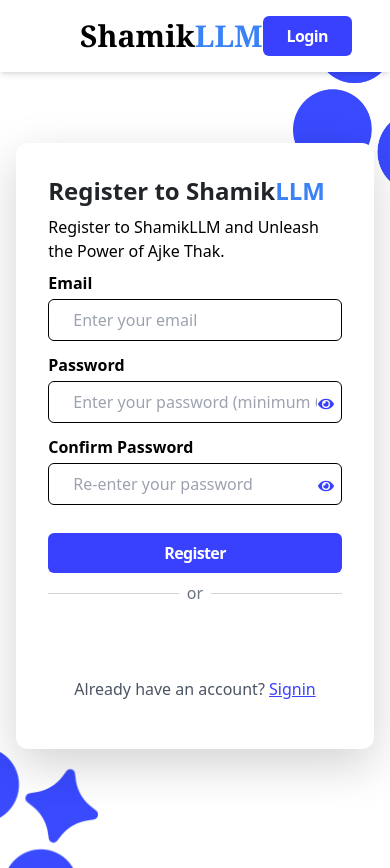
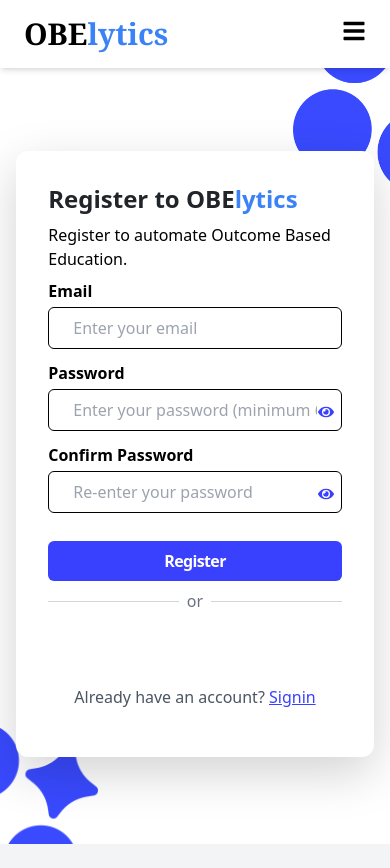
Before and after one commit to bithi22/programming-outcome-llm-project-frontend, a React (Create React App) app: page /register in a window 390 px wide. After the commit the page ends 844 px from the top, so only its background shows below. Built offline with nearby package versions, Linux system fonts and the light colour scheme.

Commit message:
Responsive Auth Pages

```diff
--- a/src/components/Navbar.js
+++ b/src/components/Navbar.js
@@ -1,29 +1,37 @@
-import React from "react";
+import React, { useState } from "react";
 import { Link } from "react-router-dom";
+import { FaBars, FaTimes } from "react-icons/fa";
 import LogoutButton from "./LogoutButton";
 
 function Navbar({ navItems, actionButton, buttonStyle, logout }) {
+  const [isMobileMenuOpen, setIsMobileMenuOpen] = useState(false);
+
+  const toggleMobileMenu = () => {
+    setIsMobileMenuOpen(!isMobileMenuOpen);
+  };
+
   return (
-    <nav className="flex items-center justify-between bg-white py-3 px-6 shadow-md fixed top-0 left-0 w-full z-10">
+    <nav className="bg-white py-3 px-6 shadow-md fixed top-0 left-0 w-full z-50">
+      <div className="flex items-center justify-between">
         {/* Logo */}
-      <div className="flex items-center">
+        <div>
           <Link
             to="/"
-          className="text-3xl font-serif font-bold no-underline ml-14"
+            className="text-3xl font-serif font-bold no-underline md:px-20"
           >
-          <span className="text-black">Shamik</span>
-          <span className="text-blue-500">LLM</span>
+            <span className="text-black">OBE</span>
+            <span className="text-blue-500">lytics</span>
           </Link>
         </div>
 
-      {/* Navigation Links and Action Button */}
-      <div className="flex items-center space-x-20 mr-20">
+        {/* Desktop Nav Items */}
+        <div className="hidden md:flex items-center space-x-8 mr-20">
           {navItems &&
             navItems.map((item, index) => (
               <Link
                 key={index}
                 to={item.path}
-              className="text-black hover:!text-blue-700  text-lg no-underline"
+                className="text-black hover:!text-blue-700 text-lg no-underline"
               >
                 {item.label}
               </Link>
@@ -36,10 +44,49 @@ function Navbar({ navItems, actionButton, buttonStyle, logout }) {
               {actionButton.label}
             </Link>
           )}
+          {logout && <LogoutButton />}
+        </div>
 
+        {/* Mobile Hamburger */}
+        <div className="md:hidden relative">
+          <button
+            onClick={toggleMobileMenu}
+            className="text-black focus:outline-none"
+          >
+            {isMobileMenuOpen ? <FaTimes size={24} /> : <FaBars size={24} />}
+          </button>
+
+          {/* Mobile Dropdown */}
+          {isMobileMenuOpen && (
+            <div className="absolute right-0 mt-2 w-48 bg-white shadow-md rounded-md border border-gray-300 py-2 px-4 flex flex-col space-y-2">
+              {navItems &&
+                navItems.map((item, index) => (
+                  <Link
+                    key={index}
+                    to={item.path}
+                    className="text-black text-lg py-2 px-4 border-b border-gray-200 hover:bg-gray-100"
+                    onClick={() => setIsMobileMenuOpen(false)}
+                  >
+                    {item.label}
+                  </Link>
+                ))}
+              {actionButton && (
+                <Link
+                  to={actionButton.path}
+                  className="text-black text-lg py-2 px-4 border-b border-gray-200 hover:bg-gray-100"
+                  onClick={() => setIsMobileMenuOpen(false)}
+                >
+                  {actionButton.label}
+                </Link>
+              )}
               {logout && (
-          <LogoutButton/>
+                <div className="py-2 px-4 border-t border-gray-200" onClick={() => setIsMobileMenuOpen(false)}>
+                  <LogoutButton />
+                </div>
               )}
+            </div>
+          )}
+        </div>
       </div>
     </nav>
   );
--- a/src/pages/Login.js
+++ b/src/pages/Login.js
@@ -107,9 +107,10 @@ function Login() {
         navItems={navItems}
         actionButton={actionButton}
         buttonStyle="bg-[#3941ff] text-white py-2 px-4 rounded-md font-inter font-semibold text-[16px] tracking-[-0.04em] text-center hover:bg-[#2C36CC] "
-        className="fixed top-0 left-0 w-full z-50"
       />
-      <div className="pt-4 items-center justify-center">
+      <div className="h-16"></div>
+
+      <div className="flex flex-col items-center justify-center min-h-[calc(100vh-4rem)]">
         {/* Vector Images (scaled by viewport width) */}
         <img
           src="/assets/Vector1.png"
@@ -122,16 +123,13 @@ function Login() {
           className="absolute top-[4rem] right-0 w-[25vw] md:w-[20vw] h-auto"
         />
 
-        {/* Main Container */}
-        <div className="flex flex-col items-center justify-center w-full min-h-screen">
           {/* Login Card */}
-          <div className="relative bg-white shadow-lg rounded-xl p-8 w-11/12 max-w-sm md:max-w-md">
+          <div className="flex flex-col bg-white shadow-lg rounded-xl p-8 w-11/12 max-w-sm md:max-w-md my-4 z-20">
             <h2 className="text-2xl font-bold mb-2 text-left">
-              Welcome back to Shamik
-              <span className="text-blue-500">LLM</span>
+              Welcome back to OBE<span className="text-blue-500">lytics</span>
             </h2>
             <p className="text-black mb-2 text-left">
-              Register to ShamikLLM and Unleash the Power of Ajke Thak.
+              A single source for Outcome Based Education
             </p>
 
             <form onSubmit={handleSubmit}>
@@ -266,7 +264,6 @@ function Login() {
               </NavLink>
             </p>
           </div>
-        </div>
       </div>
     </div>
   );
--- a/src/pages/Register.js
+++ b/src/pages/Register.js
@@ -6,7 +6,6 @@ import { FaEye, FaEyeSlash } from "react-icons/fa";
 import GoogleAuth from "../components/GoogleAuth";
 
 axios.defaults.withCredentials = true; // Enables sending cookies with every request
-
 
 function Register() {
   const [email, setEmail] = useState("");
@@ -130,11 +129,10 @@ function Register() {
         navItems={navItems}
         actionButton={actionButton}
         buttonStyle="bg-[#3941ff] text-white py-2 px-4 rounded-md font-inter font-semibold text-[16px] tracking-[-0.04em] text-center hover:bg-[#2C36CC]"
-        className="fixed top-0 left-0 w-full z-50"
       />
-
+      <div className="h-16"></div>
       {/* Padding top equal to Navbar height (e.g., pt-16 for 4rem) */}
-      <div className="pt-4 items-center justify-center">
+      <div className="flex flex-col items-center justify-center min-h-[calc(100vh-4rem)]">
         {/* Vector Images (scaled by viewport width) */}
         <img
           src="/assets/Vector1.png"
@@ -148,13 +146,12 @@ function Register() {
         />
 
         {/* Card container with margin-top to maintain spacing */}
-        <div className="flex flex-col items-center justify-center w-full min-h-screen">
-          <div className="relative bg-white shadow-lg rounded-xl p-8 w-11/12 max-w-sm md:max-w-md">
+        <div className="flex flex-col bg-white shadow-lg rounded-xl p-8 w-11/12 max-w-sm md:max-w-md mt-4 mb-4 z-20">
           <h2 className="text-2xl font-bold mb-2 text-left">
-              Register to Shamik<span className="text-blue-500">LLM</span>
+            Register to OBE<span className="text-blue-500">lytics</span>
           </h2>
           <p className="text-black mb-2 text-left">
-              Register to ShamikLLM and Unleash the Power of Ajke Thak.
+            Register to automate Outcome Based Education.
           </p>
 
           <form onSubmit={handleSubmit}>
@@ -322,7 +319,11 @@ function Register() {
           </div>
 
           {/* Google Login Button */}
-            <GoogleAuth setGlobalError={setGlobalError} navigate={navigate} setLoading={setLoading}/>
+          <GoogleAuth
+            setGlobalError={setGlobalError}
+            navigate={navigate}
+            setLoading={setLoading}
+          />
 
           <p className="mt-4 text-gray-600 text-center">
             Already have an account?{" "}
@@ -340,7 +341,6 @@ function Register() {
         </div>
       </div>
     </div>
-    </div>
   );
 }
 
--- a/src/pages/VerifyEmail.js
+++ b/src/pages/VerifyEmail.js
@@ -1,10 +1,9 @@
-import React, { useState,useEffect } from "react";
+import React, { useState, useEffect } from "react";
 import { useNavigate, useSearchParams } from "react-router-dom";
 import Navbar from "../components/Navbar";
 import axios from "axios";
 
 axios.defaults.withCredentials = true; // Enables sending cookies with every request
-
 
 function EmailVerification() {
   const [searchParams] = useSearchParams();
@@ -16,15 +15,13 @@ function EmailVerification() {
   const [tokenError, setTokenError] = useState("");
   const navigate = useNavigate();
 
+  // useEffect(()=>{
+  //     const token = localStorage.getItem('accessToken');
+  //         if (token) {
+  //           navigate("/dashboard")
+  //         }
 
-  useEffect(()=>{
-      const token = localStorage.getItem('accessToken');
-          if (token) {
-            navigate("/dashboard")
-          }
-
-    },[])
-
+  //   },[])
 
   const handleVerify = async (e) => {
     e.preventDefault();
@@ -61,8 +58,10 @@ function EmailVerification() {
   return (
     <>
       {email && (
-        <div className="relative h-screen bg-white flex flex-col items-center justify-center">
+        <div className="relative min-h-screen bg-white">
           <Navbar />
+          <div className="h-16"></div>
+          <div className="flex flex-col items-center justify-center min-h-[calc(100vh-4rem)]">
             {/* Vector Images (scaled by viewport width) */}
             <img
               src="/assets/Vector1.png"
@@ -74,7 +73,7 @@ function EmailVerification() {
               alt="Decorative Vector 2"
               className="absolute top-[4rem] right-0 w-[25vw] md:w-[20vw] h-auto"
             />
-          <div className="bg-white shadow-lg rounded-xl p-8 w-[400px]">
+            <div className="flex flex-col bg-white shadow-lg rounded-xl p-8 w-11/12 max-w-lg md:max-w-lg my-4 z-20">
               <h2 className="text-2xl font-bold mb-4">Email Verification</h2>
               <p className="mb-4">
                 A verification token has been sent to <strong>{email}</strong>.
@@ -173,6 +172,7 @@ function EmailVerification() {
               </form>
             </div>
           </div>
+        </div>
       )}
     </>
   );
```
Also changed, not shown: src/pages/ForgetPassword.js (+14 -22 lines), src/pages/Intro.js (+25 -27 lines). Lines whose indentation alone changed are shown as unchanged.
